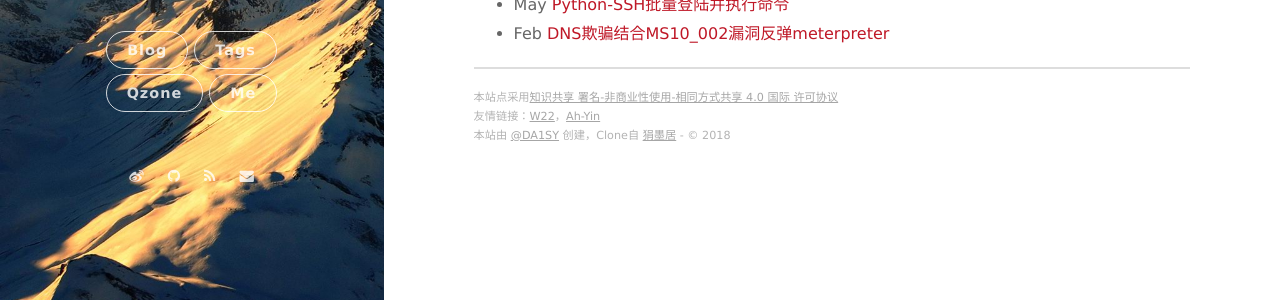
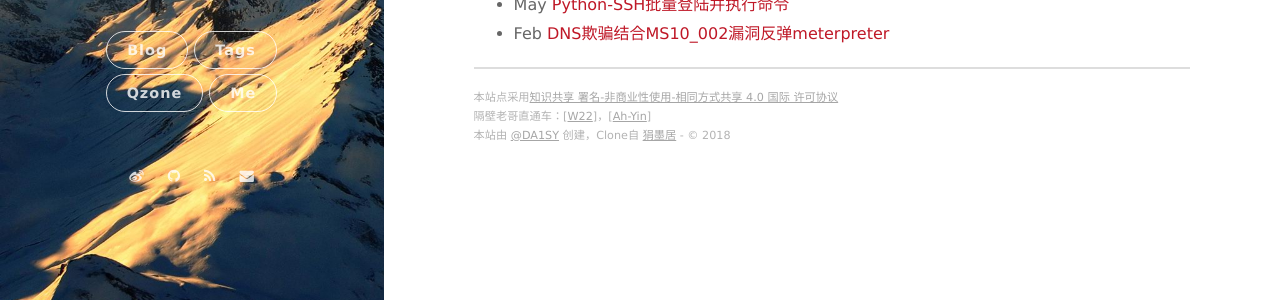
Before and after one commit to linusboyle/linusboyle.cn, a Jekyll site: the page built from archives.html, in a window 1280 px wide. Shown: the part 512-812 px from the top of the page. Built offline with Jekyll 4.4.1, drawn with Linux system fonts in a browser that asks for light colours; nearby versions of some CDN libraries.

Commit message:
Update footer.html

```diff
--- a/_includes/footer.html
+++ b/_includes/footer.html
@@ -1,7 +1,7 @@
 <section class="footer">
     <footer>
     	<span class="footer__copyright">本站点采用<a href="http://creativecommons.org/licenses/by-nc-sa/4.0/">知识共享 署名-非商业性使用-相同方式共享 4.0 国际 许可协议</a></span>
-      <span class="footer__copyright">友情链接：<a href="http://w22.xyz/">W22</a>，<a href="http://www.57q.top/">Ah-Yin</a></span>
+      <span class="footer__copyright">隔壁老哥直通车：[<a href="http://w22.xyz/">W22</a>]，[<a href="http://www.57q.top/">Ah-Yin</a>]</span>
         <span class="footer__copyright">本站{% if site.creator %}由 {{site.creator}} 创建，{% endif %}Clone自 <a href="https://github.com/linusboyle/linusboyle.github.io">狷墨居</a> - &copy; {{site.time | date: "%Y"}}</span>
     </footer>
 </section>
```
